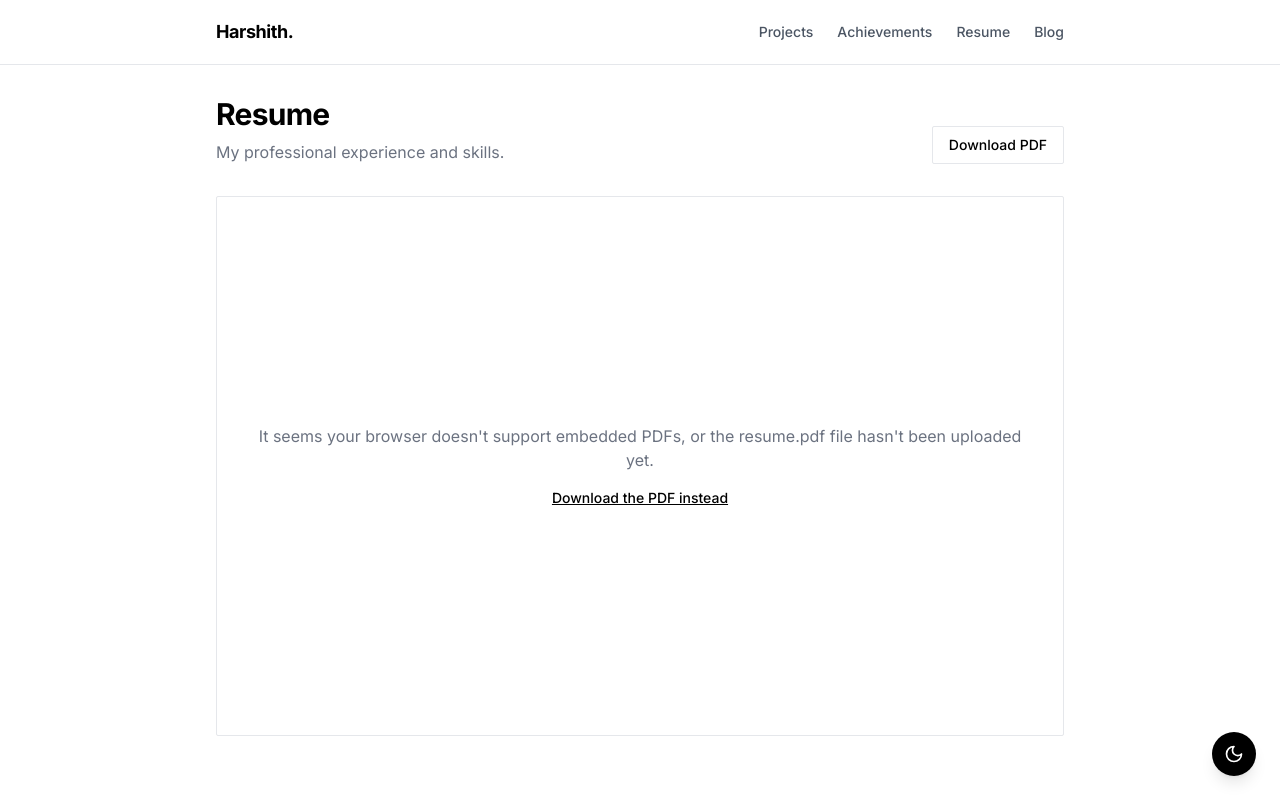
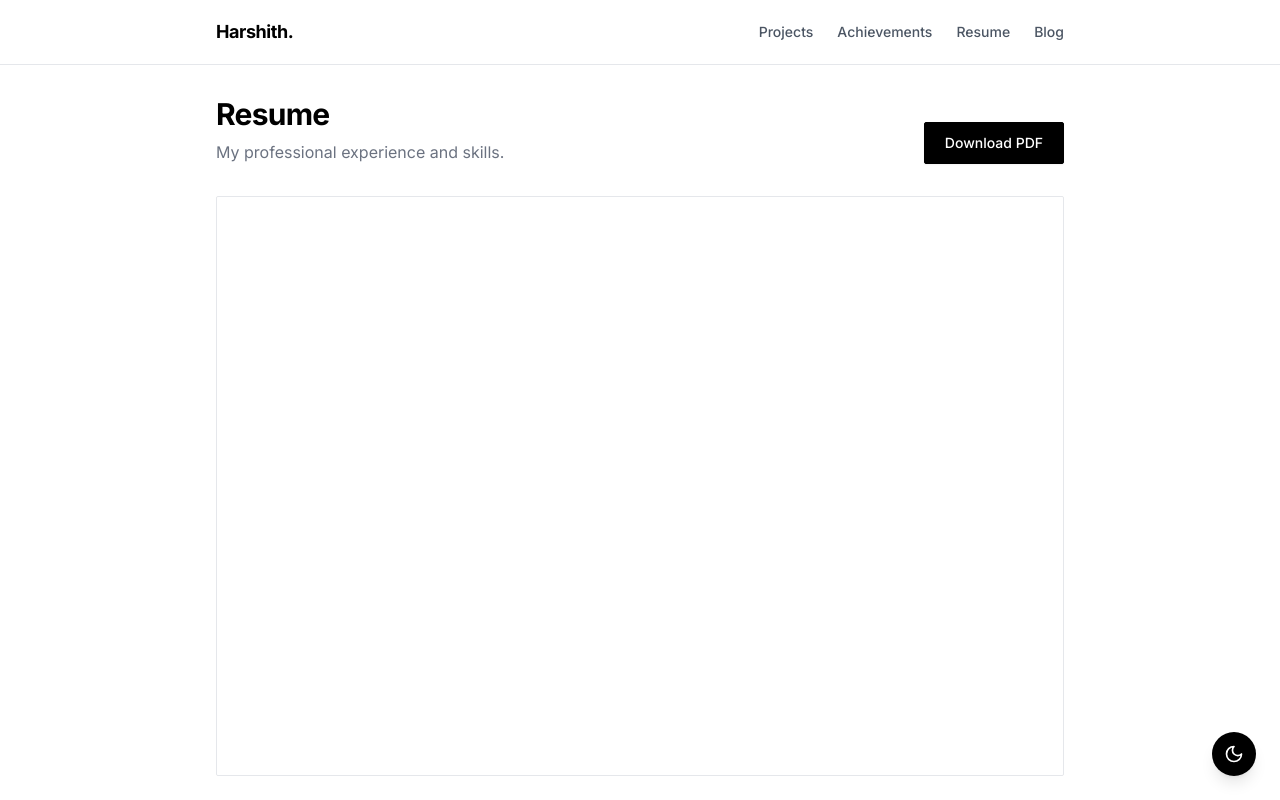
Before and after one commit to Antiproton2023/HarshithHalejolad-Portfolio, a Next.js app: page /resume in a window 1280 px wide. Shown: the top 800 px of the page. Built offline with nearby package versions, Linux system fonts and the light colour scheme.

Commit message:
fix: improve PDF viewer cross-browser compatibility using iframe

```diff
--- a/app/resume/page.tsx
+++ b/app/resume/page.tsx
@@ -5,9 +5,8 @@ export const metadata = {
 
 export default function ResumePage() {
   return (
-    <div className="flex flex-col h-[80vh] fade-in w-full max-w-4xl mx-auto">
-      <header className="space-y-4 mb-8">
-        <div className="flex justify-between items-end">
+    <div className="flex flex-col h-[85vh] fade-in w-full max-w-4xl mx-auto">
+      <header className="flex justify-between items-end mb-8">
         <div>
           <h1 className="text-3xl font-bold tracking-tight">Resume</h1>
           <p className="text-gray-500 dark:text-gray-400 mt-2">
@@ -17,35 +16,44 @@ export default function ResumePage() {
         <a
           href="/resume.pdf"
           download
-            className="text-sm font-medium border border-gray-200 dark:border-gray-800 px-4 py-2 hover:bg-black hover:text-white dark:hover:bg-white dark:hover:text-black transition-colors rounded-sm flex-shrink-0"
+          className="text-sm font-medium border border-black dark:border-white px-5 py-2.5 bg-black dark:bg-white text-white dark:text-black hover:bg-white hover:text-black dark:hover:bg-black dark:hover:text-white transition-all rounded-sm flex-shrink-0 shadow-sm"
         >
           Download PDF
         </a>
-        </div>
       </header>
 
-      <div className="flex-grow w-full border border-gray-200 dark:border-gray-800 rounded-sm overflow-hidden bg-white dark:bg-neutral-900">
-        <object
-          data="/resume.pdf"
-          type="application/pdf"
-          width="100%"
-          height="100%"
-          className="w-full h-full"
-        >
-          <div className="flex flex-col items-center justify-center h-full p-8 text-center space-y-4">
-            <p className="text-gray-500 dark:text-gray-400">
-              It seems your browser doesn't support embedded PDFs, or the resume.pdf file hasn't been uploaded yet.
+      {/* Improved Cross-Browser PDF Viewer */}
+      <div className="flex-grow w-full border border-gray-200 dark:border-gray-800 rounded-sm overflow-hidden bg-neutral-100 dark:bg-neutral-900 shadow-inner relative group">
+        <iframe
+          src="/resume.pdf#view=FitH"
+          className="w-full h-full border-none"
+          title="Resume PDF"
+        />
+
+        {/* Mobile/Safari Fallback overlay if iframe fails or on small screens */}
+        <div className="absolute inset-0 flex flex-col items-center justify-center p-8 text-center bg-white dark:bg-neutral-900 pointer-events-none opacity-0 group-[&:not(:has(iframe))]:opacity-100 transition-opacity">
+            <p className="text-gray-500 dark:text-gray-400 max-w-xs mb-4">
+              Your device might not support inline PDF viewing.
             </p>
             <a
               href="/resume.pdf"
-              download
-              className="text-sm font-medium underline hover:text-black dark:hover:text-white transition-colors"
+              target="_blank"
+              className="text-sm font-medium underline text-black dark:text-white pointer-events-auto"
             >
-              Download the PDF instead
+              Open PDF in New Tab
             </a>
         </div>
-        </object>
       </div>
+
+      <footer className="mt-6 text-center md:hidden">
+         <a
+          href="/resume.pdf"
+          target="_blank"
+          className="text-sm font-medium underline text-gray-500 dark:text-gray-400"
+        >
+          Can't see the PDF? Click here to open in a new tab.
+        </a>
+      </footer>
     </div>
   );
 }
```
Lines whose indentation alone changed are shown as unchanged.
